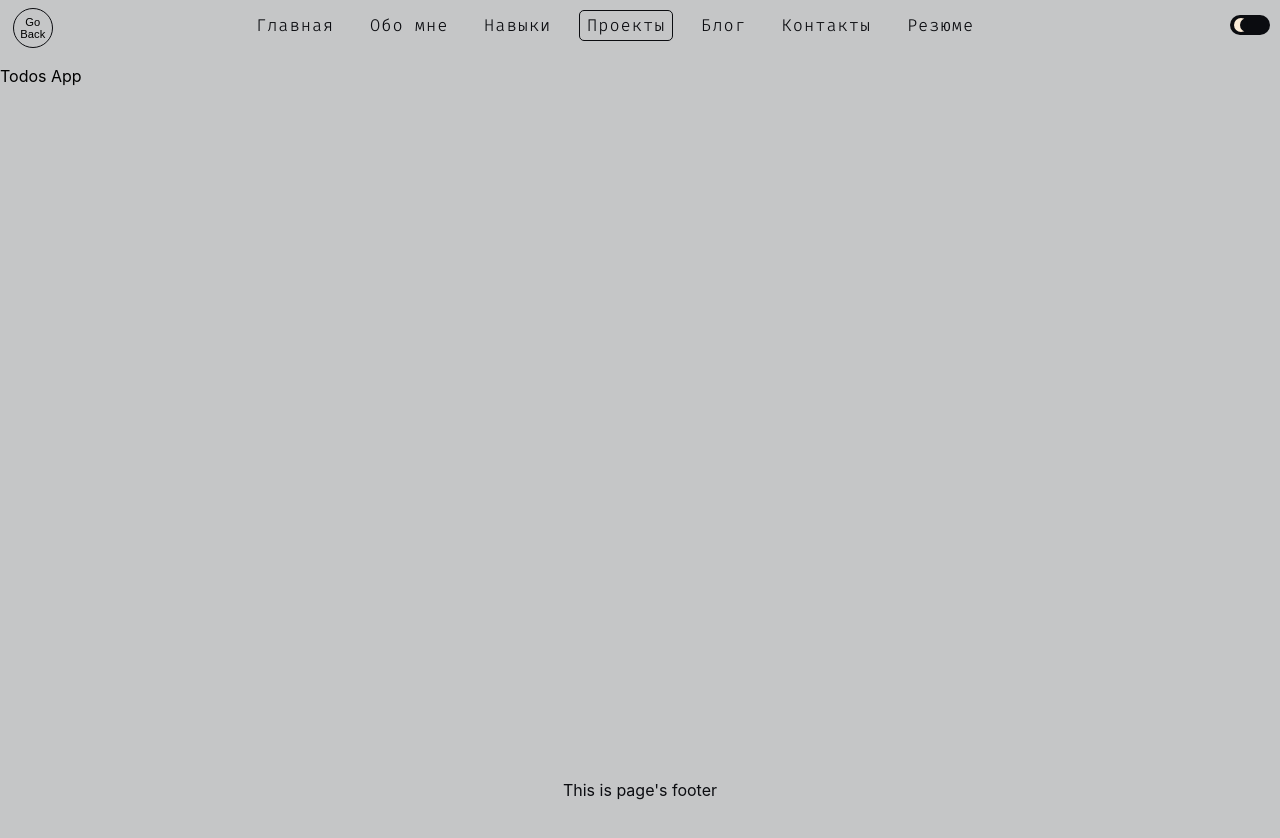
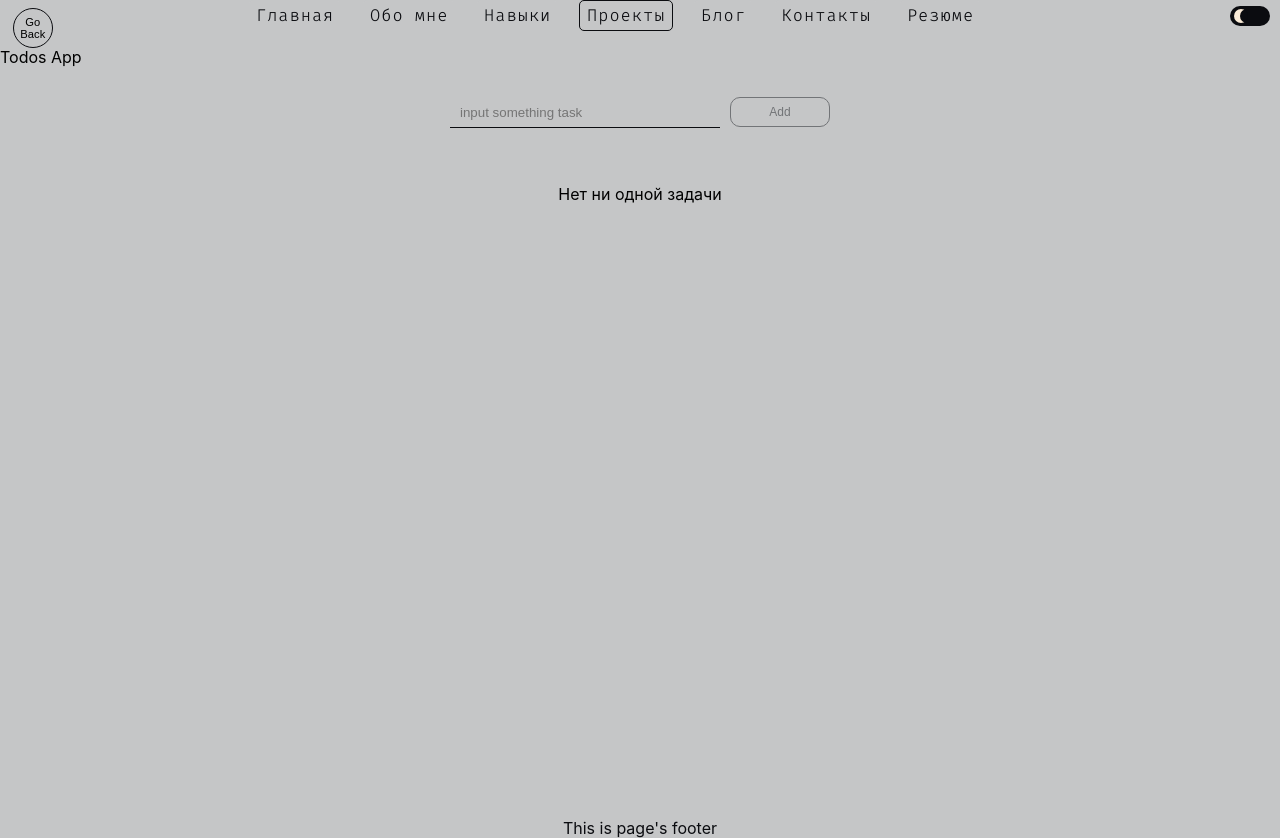
Before and after one commit to avramenkomy/portfolio-frontend, a React (Create React App) app: page /projects/todos in a window 1280 px wide. Before the commit the page ends 800 px from the top, so only its background shows below. Built offline with nearby package versions, Linux system fonts and the light colour scheme.

Commit message:
WIP: init todos app

```diff
--- /dev/null
+++ b/src/components/MiniProjects/Todos/TodoItem.jsx
@@ -0,0 +1,44 @@
+import React from 'react';
+import propTypes from 'prop-types';
+
+import Button from '../../../elements/Button/button';
+import CheckBox from './CheckBox/CheckBox';
+
+
+function TodoItem ({ todo, deleteTodo, toggleTodo }) {
+
+  const handleEdit = (todo) => {
+    console.log('edit_todo', todo);
+  }
+
+  const handleDelete = (id) => {
+    deleteTodo(id);
+  }
+
+  const handleChecked = () => {
+    toggleTodo(todo.id);
+  }
+
+  const classes = ['todo__title'];
+
+  if (todo.done) classes.push('todo__done');
+
+  return (
+    <div className="todo__item">
+      <CheckBox onChange={handleChecked} checked={todo.done} />
+      <div className={classes.join(" ")}>{todo.title}</div>
+      <div className="todo__actions">
+        <Button onClick={() => handleEdit(todo)}>Edit</Button>
+        <Button onClick={() => handleDelete(todo.id)}>X</Button>
+      </div>
+    </div>
+  )
+}
+
+TodoItem.propTypes = {
+  todo: propTypes.object,
+  deleteTodo: propTypes.func,
+  toggleTodo: propTypes.func,
+}
+
+export default TodoItem;
--- /dev/null
+++ b/src/components/MiniProjects/Todos/index.css
@@ -0,0 +1,142 @@
+.input__block {
+  margin-top: 30px;
+  display: flex;
+  justify-content: center;
+  align-items: flex-start;
+  width: 100%;
+}
+
+.todos_list {
+  margin: 0 auto 10px auto;
+  padding: 0 10px;
+  width: calc(100% - 30px);
+  height: 80vh;
+  overflow-y: auto;
+  overflow-x: hidden;
+  scrollbar-width: thin;
+}
+
+.todos_list::-webkit-scrollbar {
+  width: 4px;
+  height: 4px;
+  cursor: pointer;
+}
+
+.todos_list::-webkit-scrollbar-thumb {
+  border-radius: 100px;
+  background: var(--primary);
+  border: 6px solid rgba(0,0,0,0.2);
+}
+
+.todos_list::-webkit-scrollbar-thumb {
+  border-radius: 100px;
+  background: #3d3d3d;
+  border: 6px solid rgba(0,0,0,0.2);
+}
+
+.todos_list::-webkit-scrollbar-track {
+  background: #edeeef;
+}
+
+.todos_list p {
+  text-align: center;
+}
+
+
+.todo__item {
+  margin: 20px auto;
+  padding: 10px 10px;
+  max-width: 900px;
+  min-width: 300px;
+  min-height: 30px;
+  display: flex;
+  flex-direction: row;
+  flex-wrap: nowrap;
+  align-items: center;
+  border-radius: 15px;
+  background: none;
+  border: 1px solid #a7a8a9;
+  /* box-shadow: 12px 12px 24px #a7a8a9, -12px -12px 24px #e3e4e5; */
+  box-shadow: 0px 5px 10px 0px #a7a8a9;
+}
+
+/* .todo__item:hover {
+  transform: translateY(-5px);
+  transition: 500ms;
+  box-shadow: 0px 10px 20px 2px rgba(0, 0, 0, 0.25);
+} */
+
+.input__block {
+  margin-bottom: 40px;
+}
+
+.todo__input {
+  height: 30px;
+  width: 250px;
+  border: none;
+  background: none;
+  padding: 0 10px;
+  outline: none;
+  border-bottom: 1px solid var(--primary);
+}
+
+.todo__title {
+  overflow: hidden;
+  word-wrap: normal;
+  color: var(--primary);
+  flex-grow: 1;
+}
+
+.todo__done {
+  text-decoration: line-through;
+}
+
+.todo__actions {
+  margin-left: 10px;
+  display: flex;
+  flex-direction: row;
+  flex-wrap: nowrap;
+  align-items: center;
+}
+
+.add__btn {
+  width: 100px;
+  height: 30px;
+  font-size: 12px;
+  background: none;
+  border: 1px solid var(--primary);
+  color: var(--primary);
+  margin-left: 10px;
+  border-radius: 10px;
+}
+
+
+.add__btn:hover {
+  cursor: pointer;
+  background: var(--primary);
+  color: whitesmoke;
+}
+
+:disabled {
+  color: #727477;
+  background: #c5c6c7;
+  border: 1px solid #727477;
+}
+
+:disabled:hover {
+  color: #727477;
+  background: #c5c6c7;
+  border: 1px solid #727477;
+  cursor: not-allowed;
+}
+
+.loader {
+  position: absolute;
+  width: 100%;
+  height: 100%;
+  z-index: 999;
+  background: #fff;
+  opacity: 0.1;
+  padding-top: 50%;
+  text-align: center;
+}
--- a/src/components/MiniProjects/Todos/index.js
+++ b/src/components/MiniProjects/Todos/index.js
@@ -1,16 +1,109 @@
-import React from 'react';
+import React, { useState, useEffect } from 'react';
+import { v4 as uuidv4 } from 'uuid';
 
 import { useNavigate } from 'react-router-dom';
+
+import TodoItem from './TodoItem';
+
+import './index.css';
 
 function TodosApp() {
   const navigate = useNavigate();
 
+  const [todo, setTodo] = useState('');
+  const [todos, setTodos] = useState(
+    JSON.parse(localStorage.getItem('todos')) || []
+  );
+  const [disableButton, setDisableButton] = useState(true);
+  const [loading, setLoading] = useState(true);
+
+  useEffect(() => {
+    setTimeout(() => {
+      setLoading(false);
+    }, 1000);
+  }, []);
+
+  useEffect(() => {
+    localStorage.setItem('todos', JSON.stringify(todos));
+  } , [todos]);
+
+  useEffect(() => {
+    setDisableButton(!todo.trim().length);
+  }, [todo]);
+
   const goBack = () => navigate(-1);
+
+  const handleOnChange = event => {
+    setTodo(event.target.value.slice(0, 61));
+  }
+
+  const handleSaveTodo = () => {
+    const newTodo = {
+      id: uuidv4(),
+      title: todo,
+      done: false,
+      createDate: new Date(),
+      lastUpdate: new Date(),
+    }
+
+    let newTodos = [...todos];
+    newTodos.push(newTodo);
+
+    setLoading(true);
+    setTodo('');
+    setTimeout(() => {
+      setTodos(newTodos);
+      setLoading(false);
+    }, 1000);
+  }
+
+  const deleteTodo = id => {
+    setTodos(todos.filter(item => item.id !== id));
+  }
+
+  const handleEnterPress = event => {
+    if (event.keyCode === 13 && todo.trim() !== '') {
+      handleSaveTodo();
+    }
+  }
+
+  const toggleTodo = id => {
+    setTodos(todos.map(todo => {
+      if (todo.id === id) todo.done = !todo.done;
+      return todo
+    }));
+  }
 
   return (
     <React.Fragment>
       <p>Todos App</p>
       <button onClick={goBack} className="go_back__btn">Go Back</button>
+
+      {loading && <p className="loader">...Loading</p>}
+
+      <div className="input__block">
+        <input
+          value={todo}
+          type="text"
+          className="todo__input"
+          placeholder='input something task'
+          onChange={handleOnChange}
+          onKeyDown={handleEnterPress}
+        />
+        <button
+          className="add__btn"
+          onClick={handleSaveTodo}
+          disabled={disableButton || loading}
+        >
+          Add
+        </button>
+      </div>
+
+      <div className="todos_list">
+        {!todos.length && <p>Нет ни одной задачи</p>}
+
+        {todos.map(todo => <TodoItem key={todo.id} todo={todo} deleteTodo={deleteTodo} toggleTodo={toggleTodo} />)}
+      </div>
     </React.Fragment>
   )
 }
```
